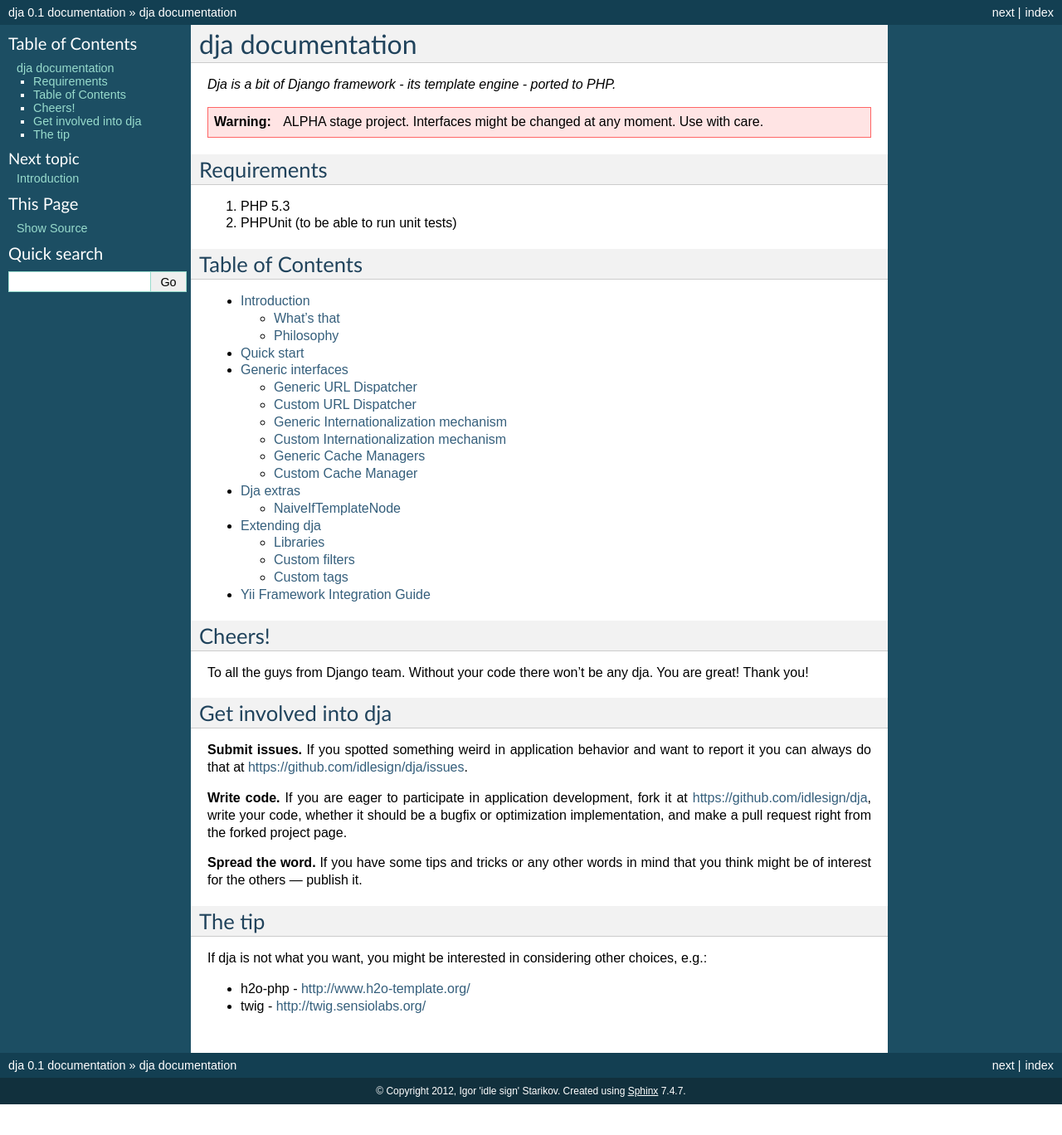
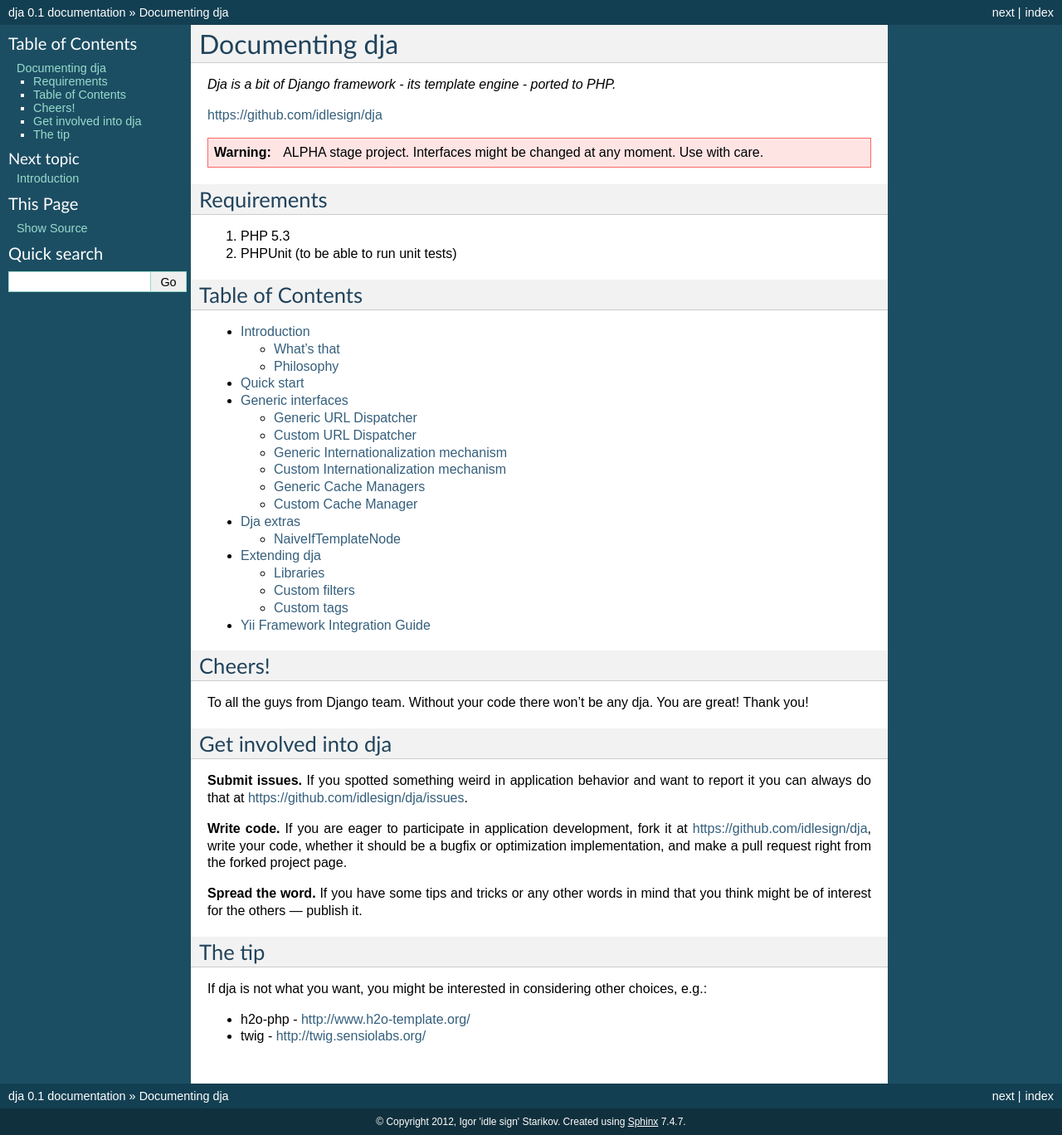
Before and after one commit to idlesign/dja, a Sphinx documentation site: the page built from docs/source/index.rst, in a window 1280 px wide. Shown: the whole page at 83% size. Built offline with Sphinx 7.4.7, drawn with Linux system fonts in a browser that asks for light colours; before the commit the page ends 1331 px from its top, so only the background shows below that.

Commit message:
Minor docs update.

```diff
--- a/docs/source/index.rst
+++ b/docs/source/index.rst
@@ -1,7 +1,10 @@
-dja documentation
-=================
+Documenting dja
+===============
 
 *Dja is a bit of Django framework - its template engine - ported to PHP.*
+
+https://github.com/idlesign/dja
+
 
 .. warning::
 
```
